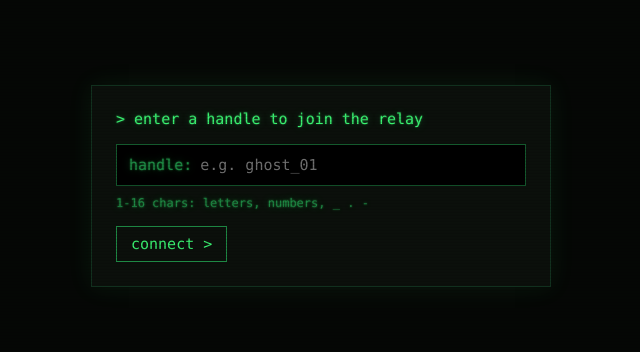
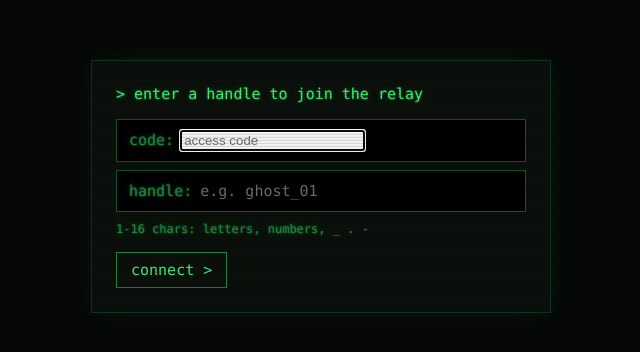
Before and after one commit to rudrapatel28/terminal-chat, a website: page public/index.html in a window 1280 px wide. Shown: the part 214-566 px from the top of the page, without its empty margins (319-959 px from the left). Drawn offline with Linux system fonts and the light colour scheme.

Commit message:
Add optional access-code gate via ACCESS_CODE env var
Server checks join.code against process.env.ACCESS_CODE when set; the
code never lives in source, so it stays out of the public repo. No-op
when the env var is unset, keeping local zero-config usage intact.
Client gate gains a code field alongside the handle input. README
documents the env var and an external keep-alive pinger option.

```diff
--- a/public/index.html
+++ b/public/index.html
@@ -149,6 +149,7 @@
     background: #000;
   }
   .gate-row span { color: var(--green-dim); white-space: nowrap; }
+  .gate-row + .gate-row { margin-top: 8px; }
   #handle-input {
     flex: 1;
     background: transparent;
@@ -361,6 +362,10 @@
     <div class="gate-box">
       <h1>&gt; enter a handle to join the relay</h1>
       <div class="gate-row">
+        <span>code:</span>
+        <input id="code-input" type="password" autocomplete="off" spellcheck="false" placeholder="access code">
+      </div>
+      <div class="gate-row">
         <span>handle:</span>
         <input id="handle-input" type="text" maxlength="16" autocomplete="off" spellcheck="false" placeholder="e.g. ghost_01">
       </div>
@@ -429,7 +434,7 @@
     bootDone = true;
     bootScreen.classList.add('hidden');
     gateScreen.classList.add('visible');
-    document.getElementById('handle-input').focus();
+    document.getElementById('code-input').focus();
   }
 
   function runBoot() {
@@ -461,11 +466,13 @@
 
   // ---------------- Handle gate ----------------
   var handleInput = document.getElementById('handle-input');
+  var codeInput = document.getElementById('code-input');
   var gateHint = document.getElementById('gate-hint');
   var gateSubmit = document.getElementById('gate-submit');
   var appEl = document.getElementById('app');
 
   var myHandle = null;
+  var myAccessCode = '';
   var socket = null;
 
   // ---------------- One-time intro video ----------------
@@ -529,6 +536,7 @@
     gateHint.classList.remove('error');
     gateHint.textContent = 'connecting...';
     myHandle = val;
+    myAccessCode = codeInput.value;
 
     var seenIntro = false;
     try { seenIntro = !!localStorage.getItem(INTRO_KEY); } catch (e) {}
@@ -540,6 +548,9 @@
   gateSubmit.addEventListener('click', attemptJoin);
   handleInput.addEventListener('keydown', function (e) {
     if (e.key === 'Enter') attemptJoin();
+  });
+  codeInput.addEventListener('keydown', function (e) {
+    if (e.key === 'Enter') handleInput.focus();
   });
 
   // ---------------- Chat app state ----------------
@@ -740,7 +751,7 @@
     socket = new WebSocket(wsUrl());
 
     socket.addEventListener('open', function () {
-      sendJSON({ type: 'join', handle: handle });
+      sendJSON({ type: 'join', handle: handle, code: myAccessCode });
     });
 
     socket.addEventListener('message', function (ev) {
```
Also changed, not shown: server.js (+8 -0 lines), README.md.
